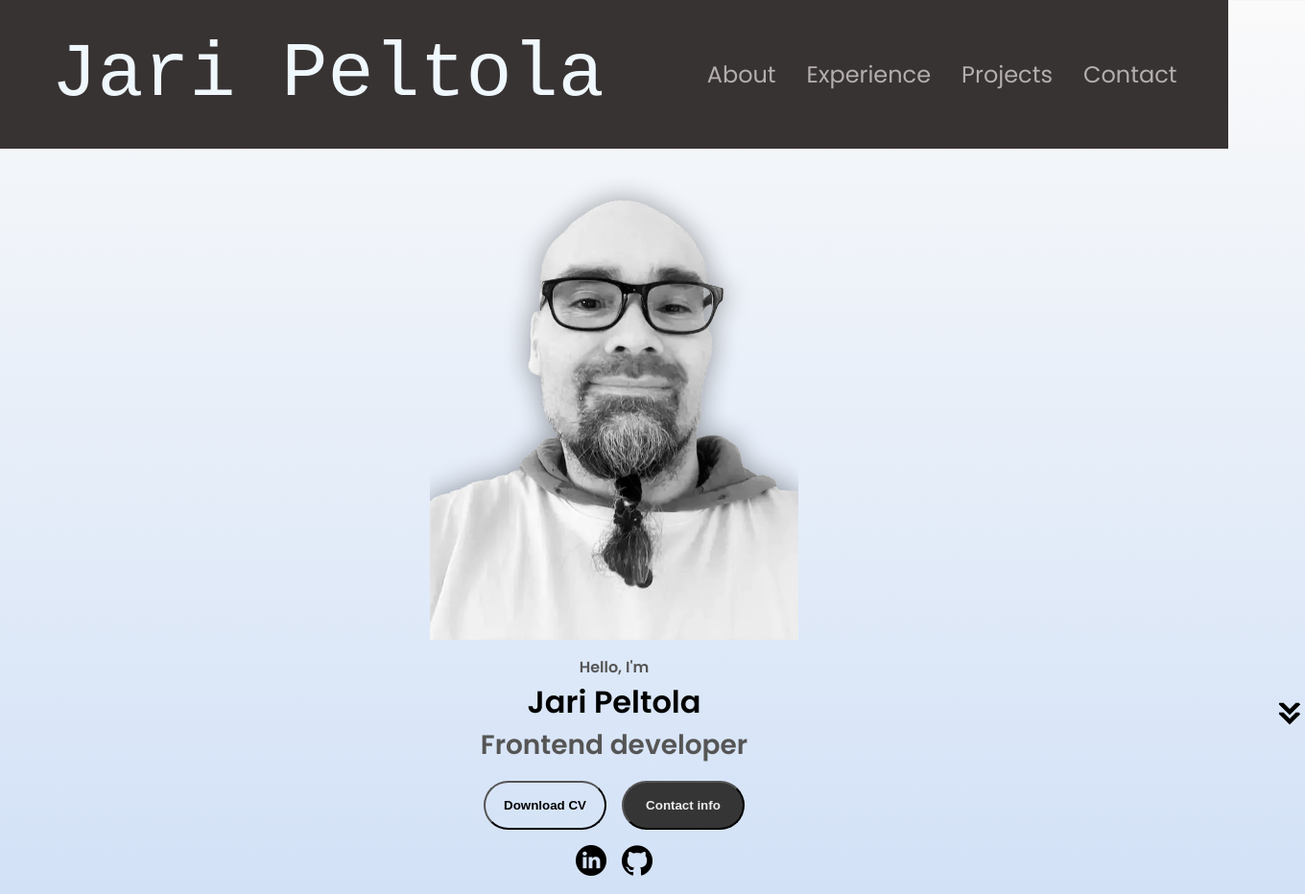
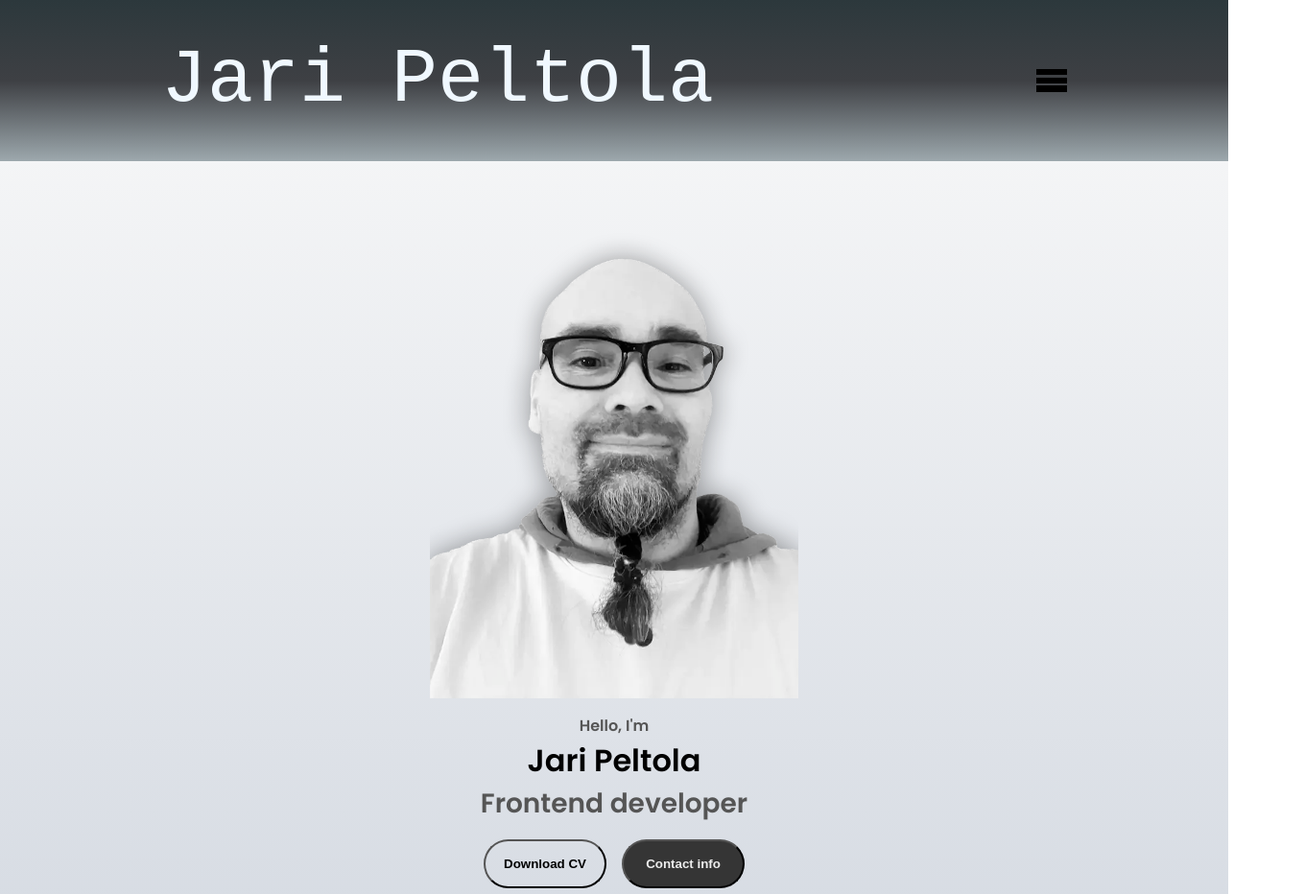
Before and after one commit to Moontags/my.portfolio, a plain HTML site: page index.html in a window 1280 px wide. Shown: the top 932 px of the page at 96% size, 1360 px wide, since content can reach past the window. Drawn offline with Linux system fonts and the light colour scheme.

Commit message:
Added nav color

```diff
--- a/mediaqueries.css
+++ b/mediaqueries.css
@@ -1,4 +1,4 @@
-@media screen and (max-width: 1400px) {
+@media screen and (min-width: 640px) {
    #profile {
     height: 83vh;
     margin-bottom: 2rem;
@@ -8,7 +8,7 @@
    }
 }
 
-@media screen and (max-width: 1200px) {
+@media screen and (max-width: 1280px) {
     #desktop-nav {
         display: none;
     }
@@ -17,6 +17,7 @@
     }
     #experience, .experience-details-container {
        margin-top: 2rem;
+       margin-bottom: 2rem;
     }
     #profile, .section-container {
         display: block;
@@ -91,12 +92,7 @@
         padding-bottom: 1rem;
     }
 }
-@media screen and (max-width: 1400px) {
-    #profile {
-        height: auto;
-        margin-bottom: 1rem;
-    }
-}
+
 
 @media screen and (max-width: 1200px) {
     #profile {
--- a/style.css
+++ b/style.css
@@ -9,7 +9,7 @@
 
 body {
     font-family: 'Poppins', sans-serif;
-    background: linear-gradient(to bottom,rgb(250,250,250), rgb(165, 197, 244), rgb(139, 169, 180) );
+    background: linear-gradient(to bottom, rgb(250,250,250), rgb(179, 189, 204), rgb(139, 169, 180));
 }
 
 html {
@@ -35,10 +35,11 @@ nav, .nav-links {
 }
 
 nav {
-    background-color: rgb(56, 51, 51);
+    background: linear-gradient(to top, rgb(157, 168, 173), rgb(62, 64, 68), rgb(44, 56, 60));
     justify-content: space-around;
     align-items: center;
-    padding: 2rem 0;
+    padding: 2.4rem 0;
+
 
 }
 
@@ -57,10 +58,10 @@ a {
 }
 
 a:hover {
-    color: rgb(113, 138, 238);
+    color: rgb(246, 247, 250);
     text-decoration: underline;
     text-underline-offset: 1rem;
-    text-decoration-color: rgb(161, 184, 248)
+    text-decoration-color: rgb(119, 121, 126)
 }
 
 .logo {
@@ -80,11 +81,14 @@ a:hover {
 #hamburger-nav {
     display: none;
 
+
+
 }
 
 .hamburger-menu {
     position: relative;
     display: inline-block;
+
 }
 
 .hamburger-icon {
@@ -101,6 +105,7 @@ a:hover {
     height: 0.4rem;
     background-color: black;
     transition: all 0.3 ease-in-out;
+    color: rgb(250, 250, 250);
 }
 
 .menu-links {
@@ -189,6 +194,7 @@ section {
     align-items: flex-end;
     width: 30%;
     margin: auto;
+    margin-top: 3rem ;
 
 
   }
```
